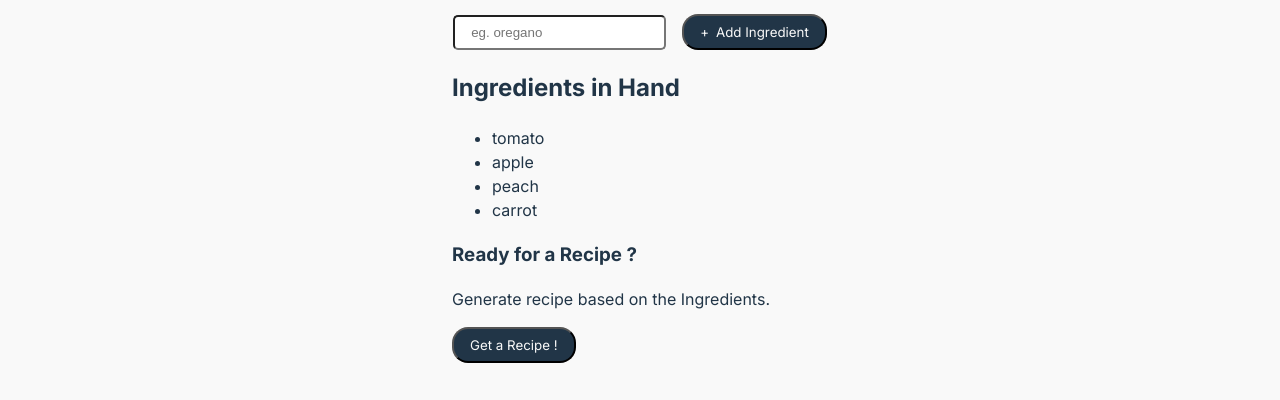
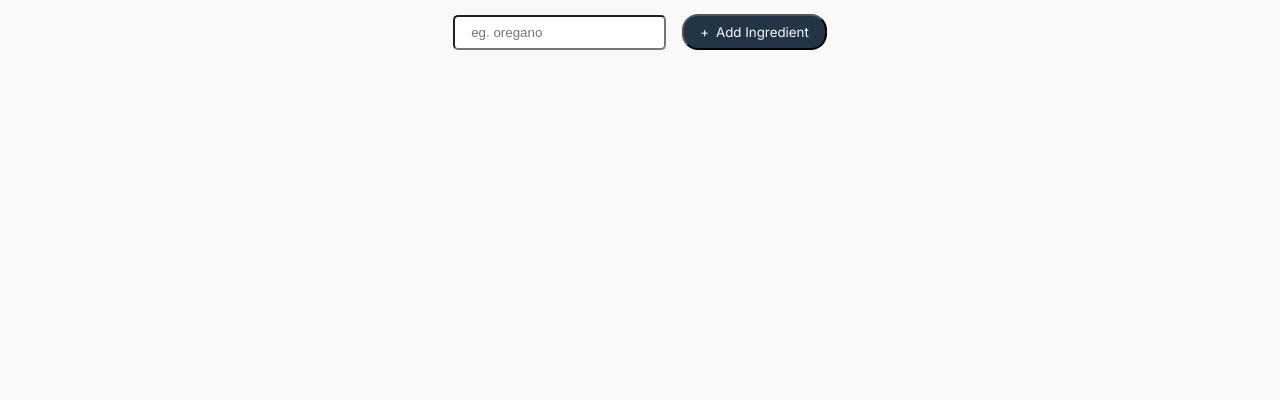
Before and after one commit to AceAkki/chef-ai, a React (Vite) app: page / in a window 1280 px wide. Shown: the part 495-895 px from the top of the page. After the commit the page ends 800 px from the top, so only its background shows below. Built offline with nearby package versions, Linux system fonts and the light colour scheme; no server answers; what @huggingface/inference would draw is missing.

Commit message:
error-msg

```diff
--- a/components/AIRecipe.jsx
+++ b/components/AIRecipe.jsx
@@ -1,7 +1,6 @@
 import Markdown from 'react-markdown'
 
 export function AIRecipe(props) {
-  console.log(props.recipeData)
   return (
     <>
     <section className='recipe-container'>
--- a/components/Section.jsx
+++ b/components/Section.jsx
@@ -5,7 +5,7 @@ import IngredientsSection from "./IngredientsSection";
 import { getRecipeFromMistral } from "../src/ai"
 
 export function Section() {
-  const [ingredients, setIngredients] = useState(["tomato", "apple", "peach", "carrot"]);
+  const [ingredients, setIngredients] = useState([]);
   const [recipeShown, setRecipeShown] = useState("");
 
   //let ingredients = ["tomato", "apple", "peach", "carrot"];
@@ -28,7 +28,7 @@ export function Section() {
 
   async function showRecipe() {
     setRecipeShown(await getRecipeFromMistral(ingredients));
-    console.log(recipeShown, getRecipeFromMistral(ingredients))
+    // console.log(recipeShown, getRecipeFromMistral(ingredients))
   }
 
 
--- a/src/ai.js
+++ b/src/ai.js
@@ -3,10 +3,8 @@ import { HfInference } from '@huggingface/inference'
 const System_Prompt = `
 You are an assistant that recieves a list of ingredients that a user has and suggests a recipe they could make with some or all ingredients. You don't need all ingredients they mention in your recipe. The recipe can include some additional ingredients they didn't mention but try to keep that count low. Format your response in a markdown to make it easier to render to a web page`
 
-const hf = new HfInference(import.meta.env.VITE_HF_KEY);
-//https://api-inference.huggingface.co/models/mistralai/Mistral-7B-Instruct-v0.3
+const hf = new HfInference(import.meta.env.MY_HF_KEY);
 export async function getRecipeFromMistral(ingredientsArr) {
-    console.log(hf, ingredientsArr)
     const ingredientsString = ingredientsArr.join(", ");
     try {
         const response = await hf.chatCompletion({
@@ -17,9 +15,9 @@ export async function getRecipeFromMistral(ingredientsArr) {
             ],
             max_tokens:1024,
         })
-        //console.log(response.choices[0].message.content)
         return response.choices[0].message.content
     } catch (err) {
         console.error(err.message)
+        return `Unable to connect with the API due to- "${err.message}"`
     }
 }
```
